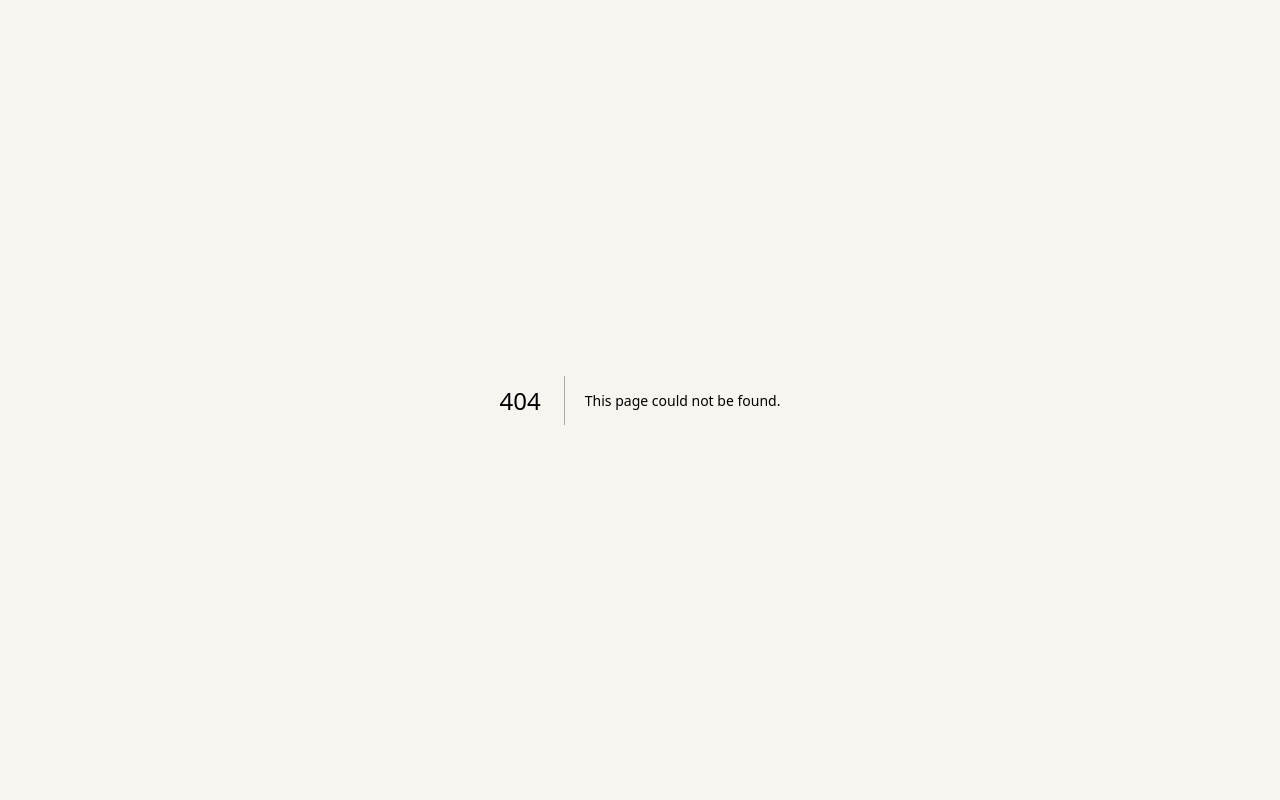
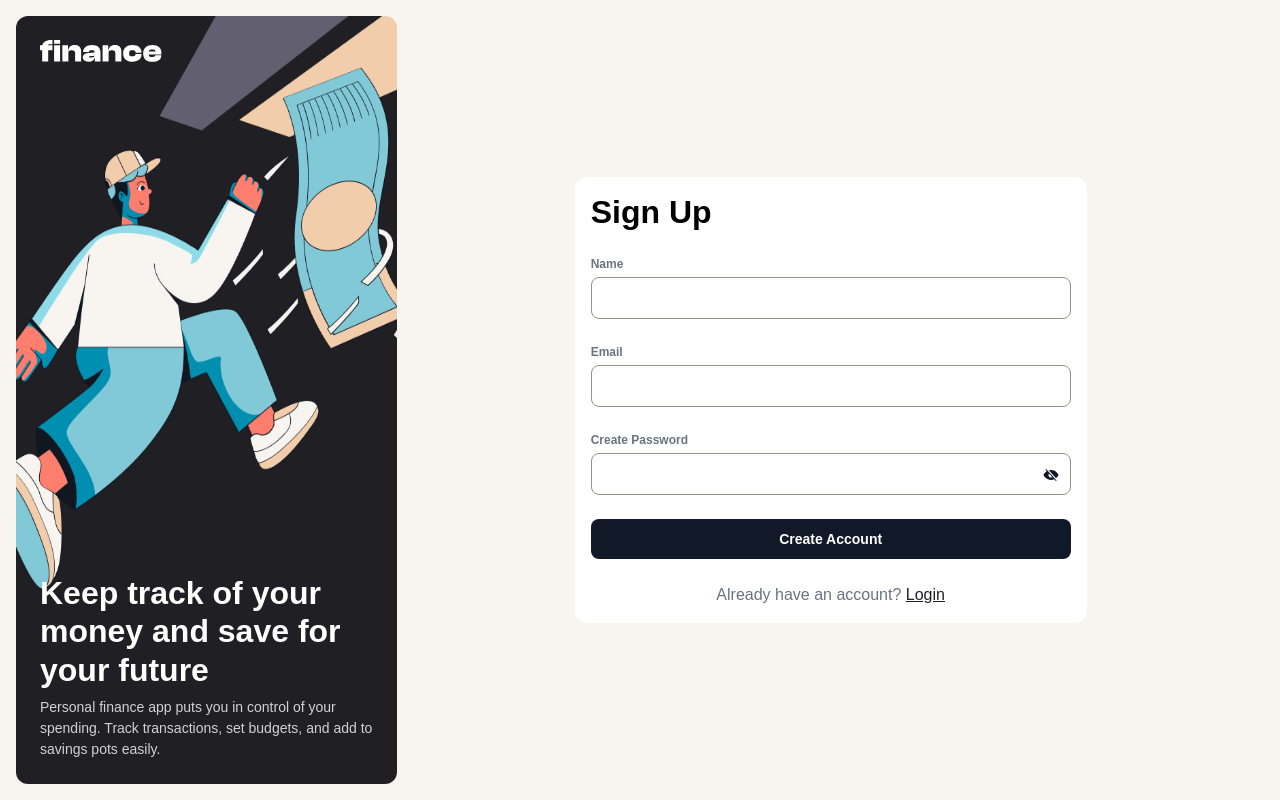
Before and after one commit to jayantpathariya/personal-finance, a Next.js app: page /sign-up in a window 1280 px wide. Before the commit this address had no page. Built offline with nearby package versions, Linux system fonts and the light colour scheme.

Commit message:
sign up page added

```diff
--- /dev/null
+++ b/src/app/(auth)/_components/sign-up-form.tsx
@@ -0,0 +1,49 @@
+import Image from "next/image";
+import Link from "next/link";
+
+import { LogoLarge } from "@/components/icons/logo-large";
+import { Button } from "@/components/ui/button";
+import { Input } from "@/components/ui/input";
+
+export const SignUpForm = () => {
+  return (
+    <div className="flex h-full w-full">
+      <div className="relative hidden h-full w-[44%] overflow-hidden rounded-xl bg-orange lg:block">
+        <Image
+          src="/images/auth-illustration.jpg"
+          alt="Auth illustration"
+          className="h-full w-full bg-contain"
+          width={500}
+          height={500}
+        />
+        <LogoLarge className="absolute left-6 top-6 text-white" />
+        <div className="absolute bottom-6 left-6 space-y-2 text-white">
+          <p className="text-1">
+            Keep track of your money and save for your future
+          </p>
+          <p className="text-4 text-white/80">
+            Personal finance app puts you in control of your spending. Track
+            transactions, set budgets, and add to savings pots easily.
+          </p>
+        </div>
+      </div>
+      <div className="flex w-full flex-grow items-center justify-center">
+        <form className="w-full max-w-lg rounded-xl bg-white p-4">
+          <h1 className="text-1 mb-6">Sign Up</h1>
+          <div className="flex flex-col gap-y-6">
+            <Input label="Name" type="text" />
+            <Input label="Email" type="email" />
+            <Input label="Create Password" type="password" secure />
+            <Button className="w-full">Create Account</Button>
+          </div>
+          <p className="mt-6 text-center text-gray-500">
+            Already have an account?{" "}
+            <Link href="/sign-in" className="text-grey-900 underline">
+              Login
+            </Link>
+          </p>
+        </form>
+      </div>
+    </div>
+  );
+};
--- /dev/null
+++ b/src/app/(auth)/sign-up/page.tsx
@@ -0,0 +1,11 @@
+import { SignUpForm } from "../_components/sign-up-form";
+
+const SignUpPage = () => {
+  return (
+    <div className="flex h-full items-center justify-center">
+      <SignUpForm />
+    </div>
+  );
+};
+
+export default SignUpPage;
```
